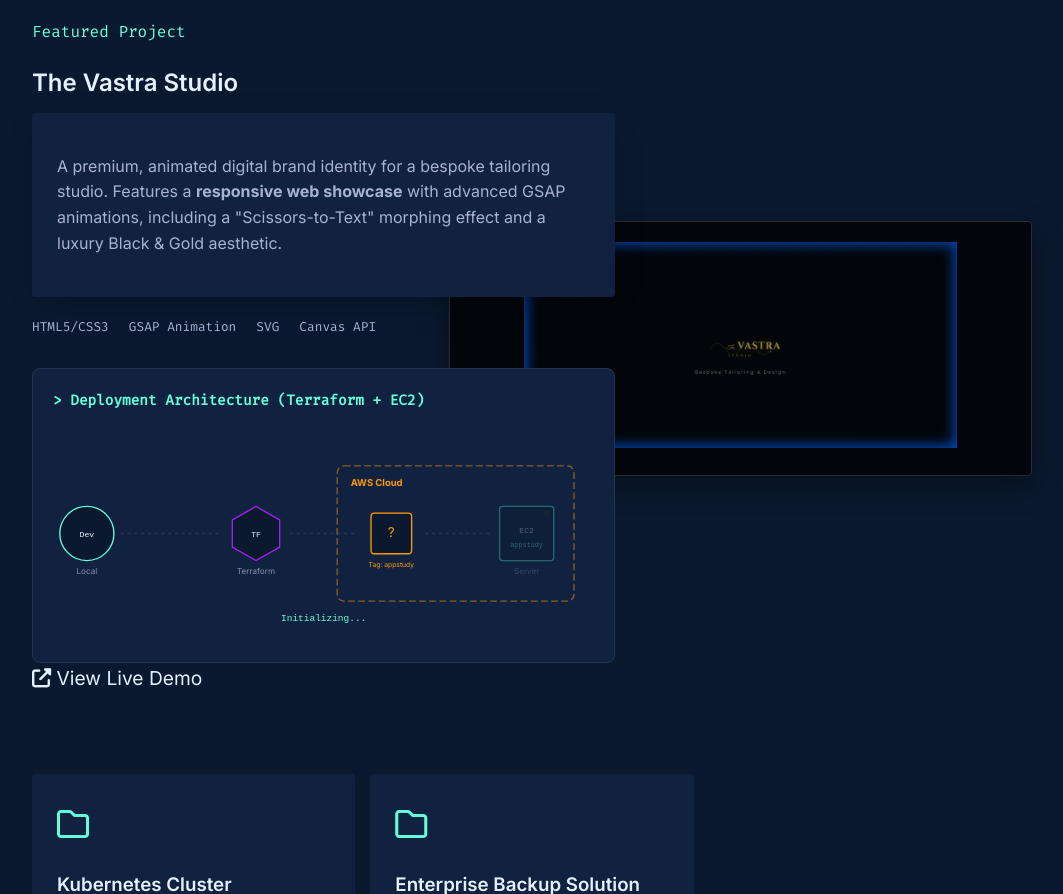
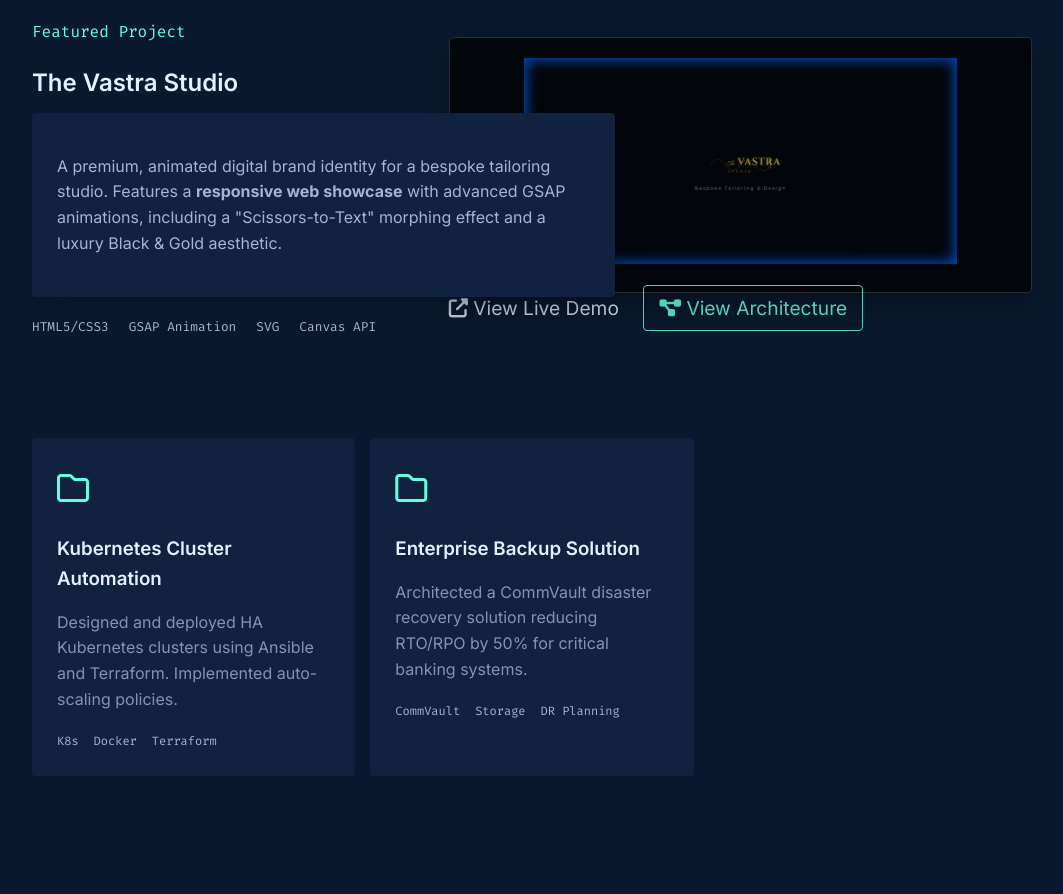
Before and after one commit to vishnukp083-lab/vishnukp083.github.io, a plain HTML site: page index.html in a window 1280 px wide. Shown: the part 2435-3329 px from the top of the page, without its empty margins (108-1171 px from the left). Drawn offline with nearby package versions, Linux system fonts and the light colour scheme.

Commit message:
Add files via upload

```diff
--- a/index.html
+++ b/index.html
@@ -1,5 +1,6 @@
 <!DOCTYPE html>
 <html lang="en">
+
 <head>
     <meta charset="UTF-8">
     <meta name="viewport" content="width=device-width, initial-scale=1.0">
@@ -14,7 +15,9 @@
     <!-- Font Awesome -->
     <link rel="stylesheet" href="https://cdnjs.cloudflare.com/ajax/libs/font-awesome/6.4.0/css/all.min.css">
 </head>
+
 <body>
+
     <nav class="navbar">
         <div class="logo">VKP<span class="dot">.</span></div>
         <ul class="nav-links">
@@ -28,6 +31,7 @@
             <i class="fas fa-bars"></i>
         </div>
     </nav>
+
     <main>
         <!-- Hero Section -->
         <section id="hero" class="hero">
@@ -43,6 +47,7 @@
                 <a href="#experience" class="btn-main">Check out my experience</a>
             </div>
         </section>
+
         <!-- About Section -->
         <section id="about" class="section">
             <h2 class="section-heading">About Me</h2>
@@ -55,7 +60,8 @@
                     </p>
                     <p>
                         I have a proven ability to utilize tools like <strong>Service Now, CommVault, and
-                            Ansible</strong> to reduce costs and improve outputs. Whether it's achieving 99.9% uptime or
+                            Terraform</strong> to reduce costs and improve outputs. Whether it's achieving 99.9% uptime
+                        or
                         reducing recovery times by 50%, I am driven by efficiency and reliability.
                     </p>
                     <ul class="skills-list">
@@ -77,6 +83,7 @@
                 </div>
             </div>
         </section>
+
         <!-- Experience Section -->
         <section id="experience" class="section">
             <h2 class="section-heading">Experience</h2>
@@ -103,9 +110,11 @@
                 </div>
             </div>
         </section>
+
         <!-- Projects Section -->
         <section id="projects" class="section">
             <h2 class="section-heading">Featured Projects</h2>
+
             <!-- VASTRA STUDIO PROJECT -->
             <div class="project-card featured">
                 <div class="project-content">
@@ -124,88 +133,7 @@
                         <li>SVG</li>
                         <li>Canvas API</li>
                     </ul>
-                    <!-- Architecture Diagram Container -->
-                    <div class="architecture-diagram-container"
-                        style="margin-top: 30px; background: #112240; padding: 20px; border-radius: 8px; border: 1px solid #233554;">
-                        <h4
-                            style="color: #64ffda; font-family: 'Fira Code', monospace; font-size: 0.9rem; margin-bottom: 20px;">
-                            > Deployment Architecture (Terraform + EC2)</h4>
-                        <svg id="arch-svg" viewBox="0 0 800 300" xmlns="http://www.w3.org/2000/svg"
-                            style="width: 100%; height: auto;">
-                            <defs>
-                                <marker id="arrow" markerWidth="10" markerHeight="10" refX="9" refY="3" orient="auto"
-                                    markerUnits="strokeWidth">
-                                    <path d="M0,0 L0,6 L9,3 z" fill="#64ffda" />
-                                </marker>
-                                <filter id="glow-green">
-                                    <feGaussianBlur stdDeviation="2.5" result="coloredBlur" />
-                                    <feMerge>
-                                        <feMergeNode in="coloredBlur" />
-                                        <feMergeNode in="SourceGraphic" />
-                                    </feMerge>
-                                </filter>
-                            </defs>
-                            <!-- Paths -->
-                            <!-- Local to Terraform -->
-                            <path id="path-1" d="M 100 150 L 250 150" stroke="#233554" stroke-width="2"
-                                stroke-dasharray="5,5" fill="none" />
-                            <!-- Terraform to AWS Boundary -->
-                            <path id="path-2" d="M 350 150 L 450 150" stroke="#233554" stroke-width="2"
-                                stroke-dasharray="5,5" fill="none" />
-                            <!-- AWS Logic to EC2 -->
-                            <path id="path-3" d="M 550 150 L 650 150" stroke="#233554" stroke-width="2"
-                                stroke-dasharray="5,5" fill="none" />
-                            <!-- Nodes -->
-                            <!-- 1. Local Dev -->
-                            <g class="arch-node" id="node-local" transform="translate(50, 150)">
-                                <circle r="40" fill="#0a192f" stroke="#64ffda" stroke-width="2" />
-                                <text x="0" y="5" text-anchor="middle" fill="#e6f1ff" font-size="12"
-                                    font-family="monospace">Dev</text>
-                                <text x="0" y="60" text-anchor="middle" fill="#8892b0" font-size="12">Local</text>
-                            </g>
-                            <!-- 2. Terraform -->
-                            <g class="arch-node" id="node-terraform" transform="translate(300, 150)">
-                                <polygon points="0,-40 -35,-20 -35,20 0,40 35,20 35,-20" fill="#0a192f" stroke="#A020F0"
-                                    stroke-width="2" />
-                                <text x="0" y="5" text-anchor="middle" fill="#e6f1ff" font-size="12"
-                                    font-family="monospace">TF</text>
-                                <text x="0" y="60" text-anchor="middle" fill="#8892b0" font-size="12">Terraform</text>
-                            </g>
-                            <!-- 3. AWS Cloud Boundary -->
-                            <rect x="420" y="50" width="350" height="200" rx="10" fill="none" stroke="#ff9900"
-                                stroke-width="2" stroke-dasharray="10,5" opacity="0.5" />
-                            <text x="440" y="80" fill="#ff9900" font-size="14" font-weight="bold">AWS Cloud</text>
-                            <!-- 4. Logic Check (Tag Search) -->
-                            <g class="arch-node" id="node-logic" transform="translate(500, 150)">
-                                <rect x="-30" y="-30" width="60" height="60" rx="5" fill="#0a192f" stroke="#ff9900"
-                                    stroke-width="2" />
-                                <text x="0" y="5" text-anchor="middle" fill="#ff9900" font-size="20">?</text>
-                                <text x="0" y="50" text-anchor="middle" fill="#ff9900" font-size="10">Tag:
-                                    appstudy</text>
-                            </g>
-                            <!-- 5. EC2 Instance -->
-                            <g class="arch-node" id="node-ec2" transform="translate(700, 150)" opacity="0.3">
-                                <rect x="-40" y="-40" width="80" height="80" rx="4" fill="#0a192f" stroke="#64ffda"
-                                    stroke-width="2" />
-                                <text x="0" y="0" text-anchor="middle" fill="#e6f1ff" font-size="12"
-                                    font-family="monospace">EC2</text>
-                                <text x="0" y="20" text-anchor="middle" fill="#64ffda" font-size="10"
-                                    font-family="monospace">appstudy</text>
-                                <text x="0" y="60" text-anchor="middle" fill="#8892b0" font-size="12">Server</text>
-                                <!-- Hosting Signal -->
-                                <circle id="hosting-light" cx="30" cy="-30" r="5" fill="#222" />
-                            </g>
-                            <!-- Packets -->
-                            <circle id="packet" r="5" fill="#64ffda" filter="url(#glow-green)" opacity="0" />
-                            <!-- Status Text -->
-                            <text id="arch-status" x="400" y="280" text-anchor="middle" fill="#64ffda"
-                                font-family="monospace" font-size="14">Initializing...</text>
-                        </svg>
-                    </div>
-                    <div class="project-links">
-                        <a href="index.html" target="_blank" class="btn-link" title="View Project"><i
-                                class="fas fa-external-link-alt"></i> View Live Demo</a>
-                    </div>
+
                 </div>
                 <div class="project-image">
                     <!-- Preview of the Vastra Logo -->
@@ -213,8 +141,16 @@
                         <img src="The_Vastra_Studio_Logo.png" alt="Vastra Studio Logo"
                             style="width: 80%; height: auto;">
                     </div>
+                    <div class="project-links">
+                        <a href="vastra.html" target="_blank" class="btn-link" title="View Project"><i
+                                class="fas fa-external-link-alt"></i> View Live Demo</a>
+                        <a href="architecture.html" target="_blank" class="btn-link" title="View Architecture"
+                            style="margin-left: 20px; color: #64ffda; border: 1px solid #64ffda; padding: 10px 15px; border-radius: 4px;"><i
+                                class="fas fa-project-diagram"></i> View Architecture</a>
+                    </div>
                 </div>
             </div>
+
             <!-- Additional Mini Card for Kubernetes -->
             <div class="other-projects-grid">
                 <div class="mini-card">
@@ -244,7 +180,9 @@
                     </ul>
                 </div>
             </div>
+
         </section>
+
         <!-- Certifications -->
         <section id="skills" class="section">
             <h2 class="section-heading">Certifications & Education</h2>
@@ -271,6 +209,7 @@
                 </div>
             </div>
         </section>
+
         <!-- Contact -->
         <section id="contact" class="section text-center">
             <p class="mono-text">What's Next?</p>
@@ -285,12 +224,16 @@
                 <p><i class="fas fa-envelope"></i> vishnukp083@gmail.com</p>
             </div>
         </section>
+
     </main>
+
     <footer>
         <p>Designed & Built by Vishnu K. Ponnappan</p>
     </footer>
+
     <script src="https://cdnjs.cloudflare.com/ajax/libs/gsap/3.12.2/gsap.min.js"></script>
     <script src="https://unpkg.com/scrollreveal"></script>
     <script src="portfolio.js"></script>
 </body>
+
 </html>
```
Also changed, not shown: portfolio.html (+1 -4 lines).
